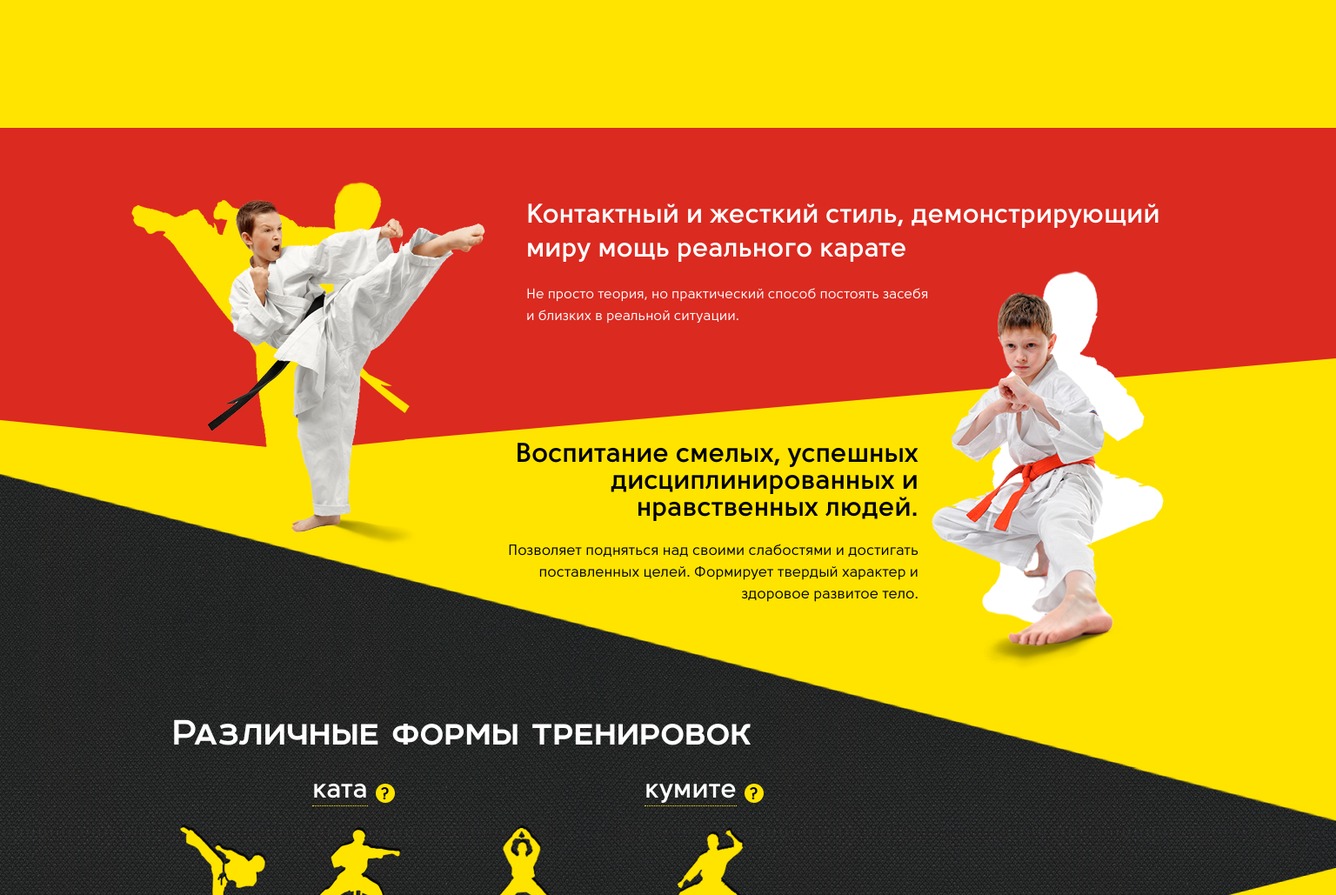
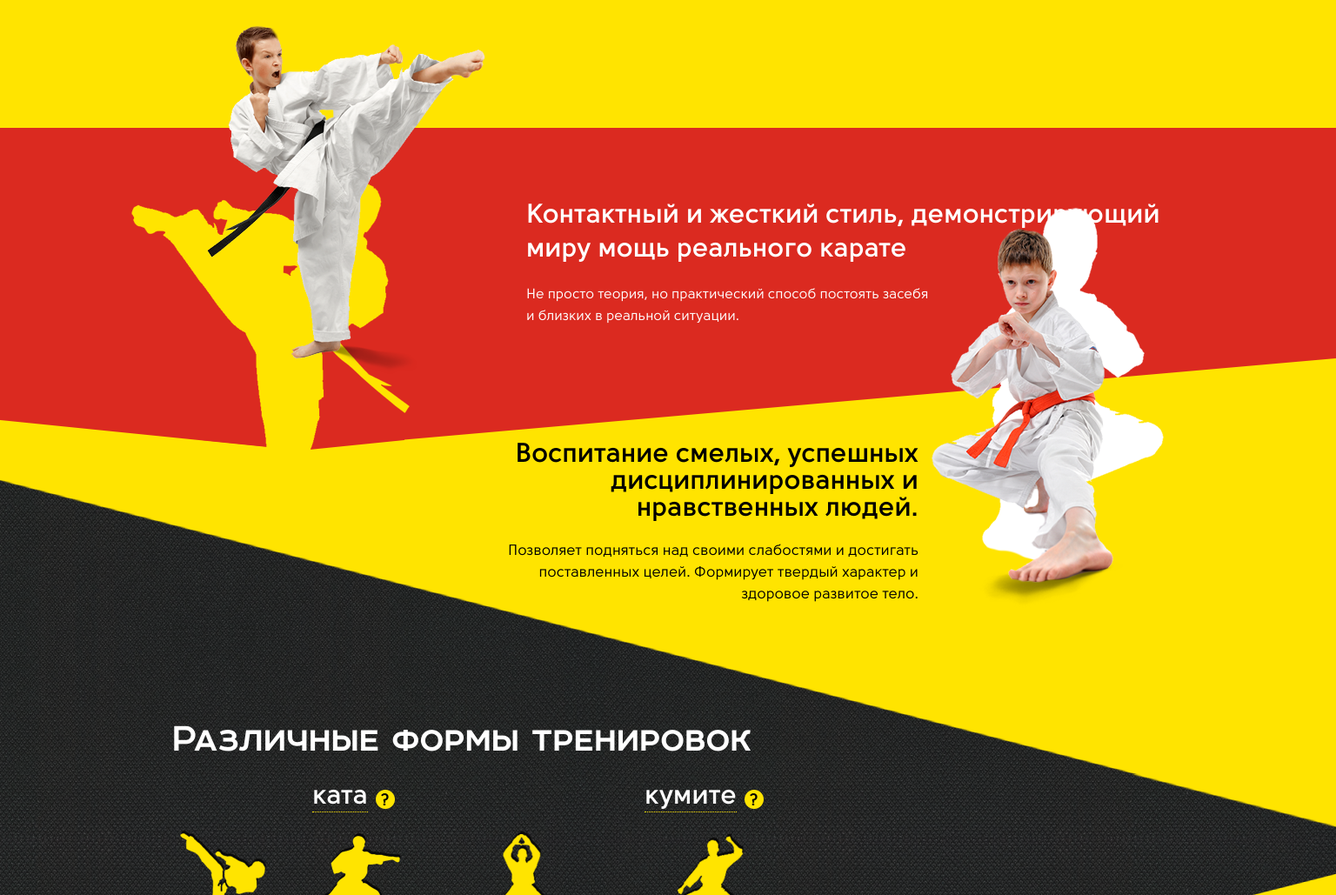
Before and after one commit to sheep-fish-vert/karate, a website: page src/index.html in a window 1536 px wide. Shown: the part 1445-2474 px from the top of the page at 87% size. Drawn offline with nearby package versions, Linux system fonts and the light colour scheme; some packages are replaced by stand-ins of ours; files that its build step writes are made by us from their sources.

Commit message:
no message

```diff
--- a/src/js/partials/develop_2.js
+++ b/src/js/partials/develop_2.js
@@ -46,7 +46,7 @@
 
 
 $(document).ready(function() {
-    googleMap('map');
+    //googleMap('map');
 
     $('.slider-for').slick({
         slidesToShow: 1,
--- a/src/sass/adaptation_scss/adaptation_develop_4.scss
+++ b/src/sass/adaptation_scss/adaptation_develop_4.scss
@@ -1,8 +1,13 @@
-@media screen and (max-width: 1920px){
+@media screen and (min-width: 1366px){
+    .second-block .red-block .mbox{min-height: 401px;}
+    .second-block .yellow-block{min-height: 264px;}
 
-}
-@media screen and (max-width: 1600px){
-
+    .second-block .red-block .red-block-img img{margin-top: -70px;transition:all ease .4s;}
+    .second-block .yellow-block .yellow-block-img img{margin-top: -70px;transition:all ease .4s;}
+    .second-block .red-block .red-block-img{margin-top: -130px;}
+    .second-block .yellow-block .yellow-block-img{margin-top: -270px;}
+    .second-block .yellow-block .yellow-block-img img{margin-top: 0;}
+    .second-block .yellow-block .yellow-block-text{min-height: 271px;}
 }
 @media screen and (max-width: 1366px){
     /*second-block*/
```
Also changed, not shown: src/js/partials/develop_4.js (+16 -0 lines).
